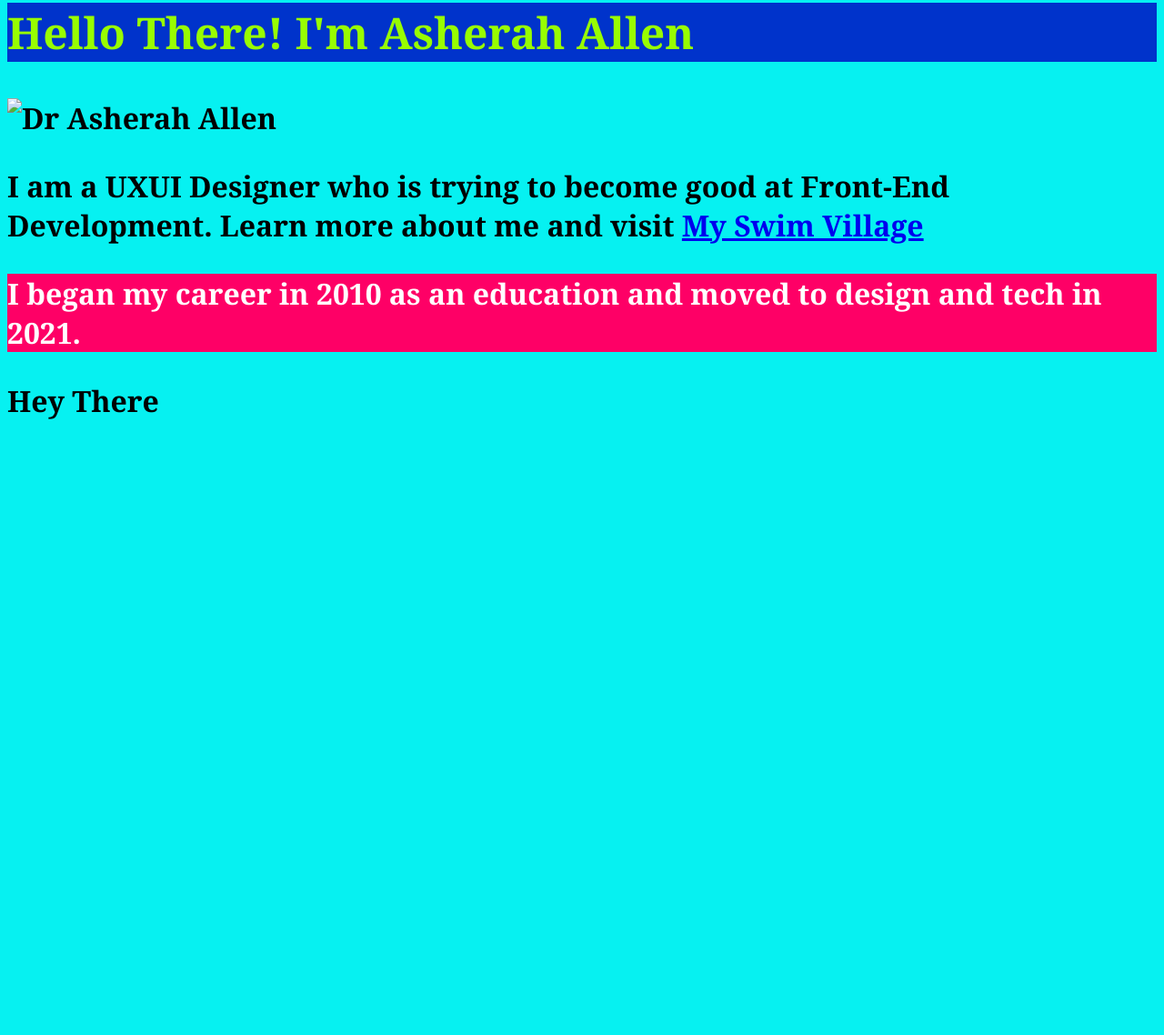
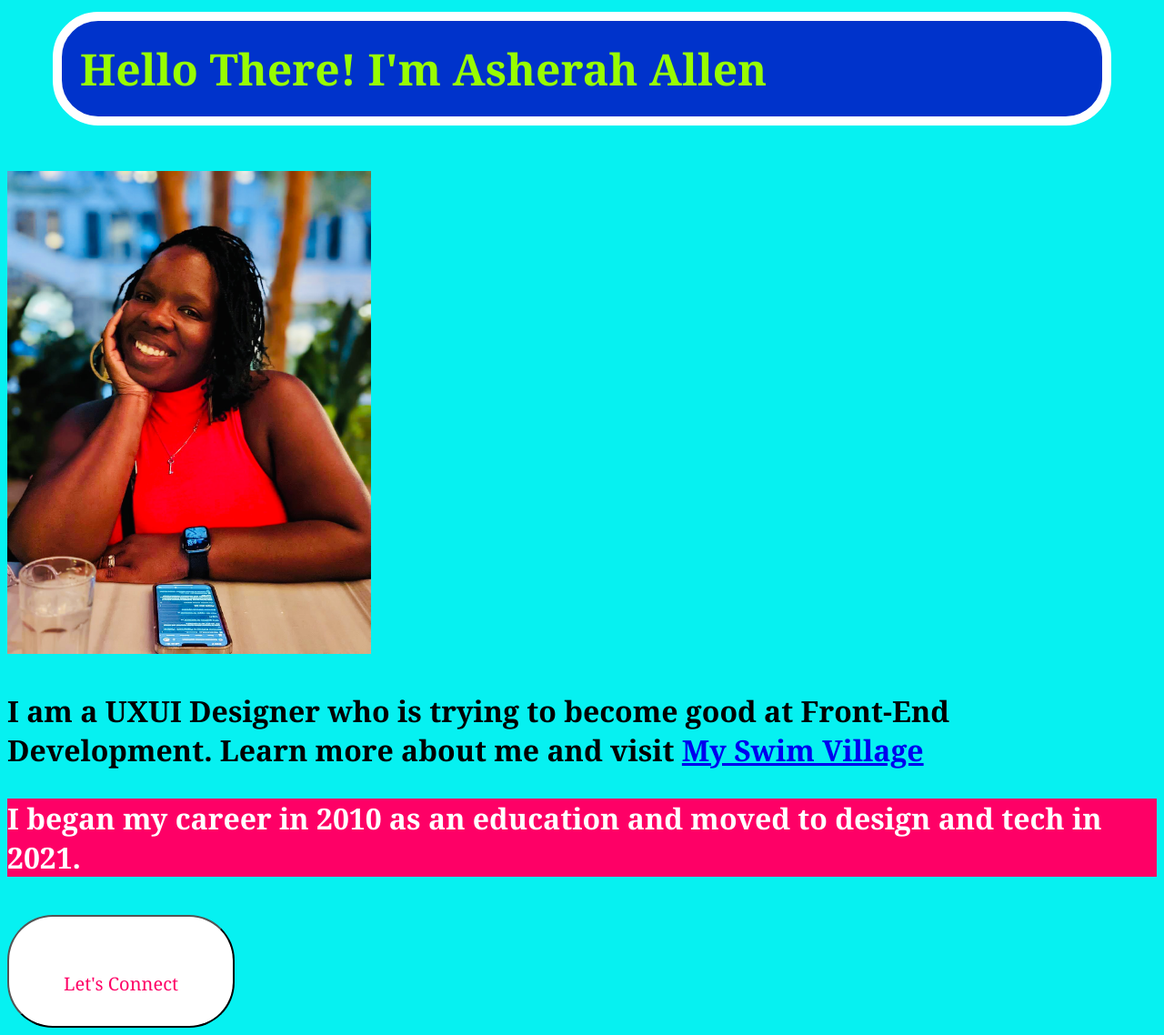
Before and after one commit to drasherahallen/my-portfolio, a plain HTML site: page index.html in a window 1280 px wide. Shown: the part 37-1175 px from the top of the page at 91% size. Before the commit the page ends 800 px from the top, so only its background shows below. Drawn offline with Linux system fonts and the light colour scheme.

Commit message:
Nov 18 update

```diff
--- a/index.html
+++ b/index.html
@@ -9,15 +9,15 @@
 </head>
 <body>
     <section>
-        <div>
+        <div class="right">
             <h1>Hello There! I'm Asherah Allen</h1>
-            <img src="/Project 1/Images/PXL_20220820_003315298.PORTRAIT_Original.jpg" alt= "Dr Asherah Allen" width="500" height="600">
+           <img src="Images/PXL_20220820_003315298.PORTRAIT_Original.jpg" alt="Dr Asherah Allen" width="400px" >
         </div>
-        <section>
-            <aside class="1">
+        <section class="main">
+            <aside>
                 <p class="p1" id="intro">
                     I am a UXUI Designer who is trying to become good at Front-End Development. Learn more about me and visit
-                    <a href="wwww.myswimvillage com"> My Swim Village </a>
+                    <a href="https://www.myswimvillage.com/" target="_black">My Swim Village</a>
                 </p>
             </aside>
             <div class="2">
@@ -27,12 +27,9 @@
 
         </section>
 
+        <button class="buttons"> Let's Connect </button>
 
 
-
-
-        <span>Hey</span>
-        <span>There</span>
     </section>
 
 
--- a/style.css
+++ b/style.css
@@ -1,6 +1,11 @@
 h1 {
     color:#98fd00;
     background-color:#0033cb;
+    padding: 20px;
+    border: 10px solid white;
+    margin:50px;
+    border-radius: 50px;
+
 }
 
 body {
@@ -14,3 +19,14 @@ body {
     color: white;
     background-color: #fe0066;
 }
+
+.buttons{
+    height: 40px;
+    padding: 60px;
+    background-color: white;
+    color: #fe0066;
+    font-family: Cambria, Cochin, Georgia, Times, 'Times New Roman', serif;
+    font-size: 20px;
+    border-radius: 50px;
+    margin-top: 10px;
+}
```
